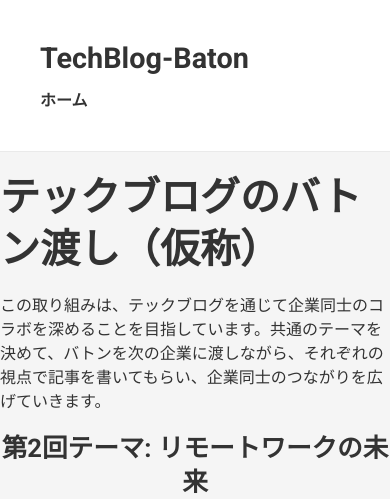
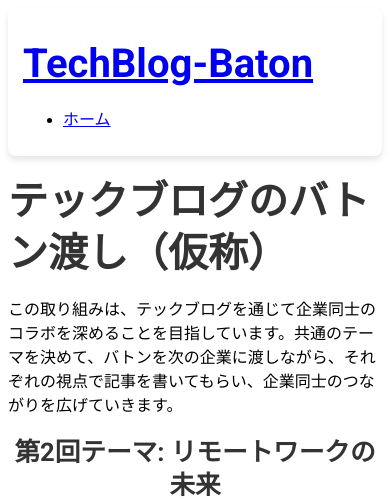
Before and after one commit to Findy/TechBlog-Baton, a Jekyll site: the page built from index.md, in a window 390 px wide. Shown: the top 499 px of the page. Built offline with Jekyll 4.4.1, drawn with Linux system fonts in a browser that asks for light colours; grey boxes are pictures that could not be loaded.

Commit message:
Update style.css

```diff
--- a/assets/css/style.css
+++ b/assets/css/style.css
@@ -1,10 +1,6 @@
-/* 全体のフォント設定 */
-body {
-  font-family: 'Open Sans', sans-serif;
-  background-color: #f5f5f5; /* 背景色を薄いグレーに設定 */
-  color: #333; /* 文字色をダークグレーに設定 */
-  margin: 0;
-  padding: 0;
+/* グローバルなボックスサイズの設定 */
+*, *::before, *::after {
+  box-sizing: border-box;
 }
 
 /* コンテナ全体のスタイル */
@@ -12,63 +8,9 @@ body {
   max-width: 1200px;
   margin: 0 auto;
   padding: 20px 40px; /* 左右に40pxのパディングを追加 */
-}
-
-/* 全ての要素にボックスサイズを適用 */
-*, *::before, *::after {
-  box-sizing: border-box;
-}
-
-/* ヘッダーのスタイル */
-.site-header {
-  background-color: #ffffff;
-  border-bottom: 1px solid #eaeaea;
-  padding: 20px 0;
-}
-
-.site-title {
-  margin: 0;
-  font-family: 'Roboto', sans-serif;
-  font-size: 1.8em;
-}
-
-.site-title a {
-  text-decoration: none;
-  color: #333;
-}
-
-.site-nav ul {
-  list-style: none;
-  padding: 0;
-  margin: 10px 0 0 0;
-  display: flex;
-  gap: 20px;
-}
-
-.site-nav a {
-  text-decoration: none;
-  color: #333;
-  font-weight: 600;
-  transition: color 0.3s;
-}
-
-.site-nav a:hover {
-  color: #007BFF; /* ホバー時に青色に変更 */
-}
-
-/* フッターのスタイル */
-.site-footer {
-  background-color: #ffffff;
-  border-top: 1px solid #eaeaea;
-  padding: 20px 0;
-  text-align: center;
-  margin-top: 40px;
-}
-
-.site-footer p {
-  margin: 0;
-  color: #777;
-  font-size: 0.9em;
+  background-color: #ffffff; /* 背景色を白に設定 */
+  box-shadow: 0 4px 6px rgba(0, 0, 0, 0.1); /* 軽いシャドウを追加 */
+  border-radius: 8px; /* 角を少し丸くする */
 }
 
 /* ページ説明のスタイル */
@@ -162,6 +104,10 @@ body {
 
 /* レスポンシブ対応 */
 @media (max-width: 1024px) {
+  .container {
+    padding: 20px 30px; /* パディングを少し減らす */
+  }
+
   .articles-grid {
     grid-template-columns: repeat(auto-fit, minmax(240px, 1fr));
     gap: 15px;
@@ -169,24 +115,32 @@ body {
 }
 
 @media (max-width: 768px) {
+  .container {
+    padding: 20px 20px; /* パディングをさらに調整 */
+  }
+
   .articles-grid {
     grid-template-columns: repeat(auto-fit, minmax(200px, 1fr));
     gap: 10px;
   }
 
   .thumbnail {
-    max-width: 400px;
+    max-width: 300px; /* サムネイルのサイズを調整 */
   }
 }
 
 @media (max-width: 480px) {
+  .container {
+    padding: 10px 15px; /* モバイルデバイス向けにパディングを調整 */
+  }
+
   .articles-grid {
     grid-template-columns: 1fr;
     gap: 10px;
   }
 
   .thumbnail {
-    max-width: 100%;
+    max-width: 250px; /* サムネイルのサイズを調整 */
   }
 }
 
```
